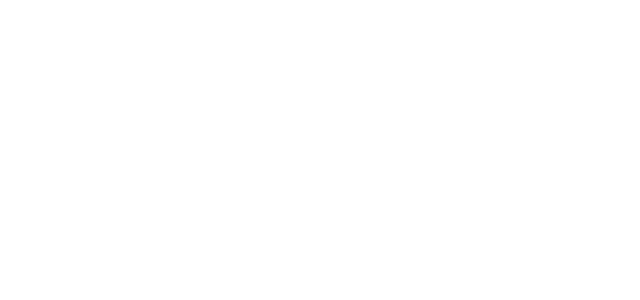
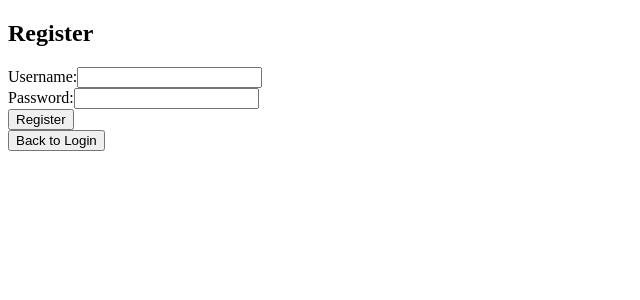
Before and after one commit to CodecoolGlobal/solar-watch-MVP-java-toro-m, a React (Vite) app in the folder solar-watch-frontend/: page /register in a window 1280 px wide. Before the commit this address had no page. Shown: the top 300 px of the page, without its empty margins (0-640 px from the left). Built offline with nearby package versions, Linux system fonts and the light colour scheme.

Commit message:
register page created, login page post fixed

```diff
--- a/solar-watch-frontend/src/App.jsx
+++ b/solar-watch-frontend/src/App.jsx
@@ -1,11 +1,12 @@
-import { BrowserRouter as Router, Routes, Route } from 'react-router-dom';
+import {BrowserRouter as Router, Routes, Route} from 'react-router-dom';
 import LoginPage from './pages/LoginPage';
+import RegisterPage from './pages/RegisterPage';
 
 function App() {
     return (
         <Routes>
-        <Route path="/login" element={<LoginPage />} />
-
+            <Route path="/login" element={<LoginPage/>}/>
+            <Route path="/register" element={<RegisterPage/>}/>
         </Routes>
     );
 }
@@ -13,7 +14,7 @@
 function AppWrapper() {
     return (
         <Router>
-        <App />
+            <App/>
         </Router>
     );
 }
--- a/solar-watch-frontend/src/pages/LoginPage.jsx
+++ b/solar-watch-frontend/src/pages/LoginPage.jsx
@@ -22,7 +22,7 @@
         e.preventDefault();
         try {
             const response = await fetch("/api/user/login", {
-                method: "PATCH",
+                method: "POST",
                 headers: { "Content-Type": "application/json" },
                 body: JSON.stringify({
                     username: formData.username,
--- a/solar-watch-frontend/src/pages/RegisterPage.jsx
+++ b/solar-watch-frontend/src/pages/RegisterPage.jsx
@@ -0,0 +1,73 @@
+import { useState } from 'react';
+import { useNavigate } from 'react-router-dom';
+
+const RegisterPage = () => {
+    const [formData, setFormData] = useState({
+        username: '',
+        password: ''
+    });
+    const [error, setError] = useState('');
+    const navigate = useNavigate();
+
+    const handleChange = (e) => {
+        const { name, value } = e.target;
+        setFormData(prev => ({
+            ...prev,
+            [name]: value
+        }));
+    };
+
+    const handleSubmit = async (e) => {
+        e.preventDefault();
+        try {
+            const response = await fetch("/api/user/register", {
+                method: "POST",
+                headers: { "Content-Type": "application/json" },
+                body: JSON.stringify(formData)
+            });
+
+            if (!response.ok) {
+                throw new Error("Registration failed");
+            }
+
+            navigate('/login');
+        } catch (error) {
+            setError("Registration failed. Try again.");
+        }
+    };
+
+    return (
+        <div>
+            <h2>Register</h2>
+            {error && <div>{error}</div>}
+            <form onSubmit={handleSubmit}>
+                <div>
+                    <label>Username:
+                        <input
+                            type="text"
+                            name="username"
+                            value={formData.username}
+                            onChange={handleChange}
+                            required
+                        />
+                    </label>
+                </div>
+                <div>
+                    <label>Password:
+                        <input
+                            type="password"
+                            name="password"
+                            value={formData.password}
+                            onChange={handleChange}
+                            required
+                        />
+                    </label>
+                </div>
+                <button type="submit">Register</button>
+            </form>
+            <button onClick={() => navigate('/login')}>Back to Login</button>
+        </div>
+    );
+};
+
+export default RegisterPage;
```
Lines whose indentation alone changed are shown as unchanged.
